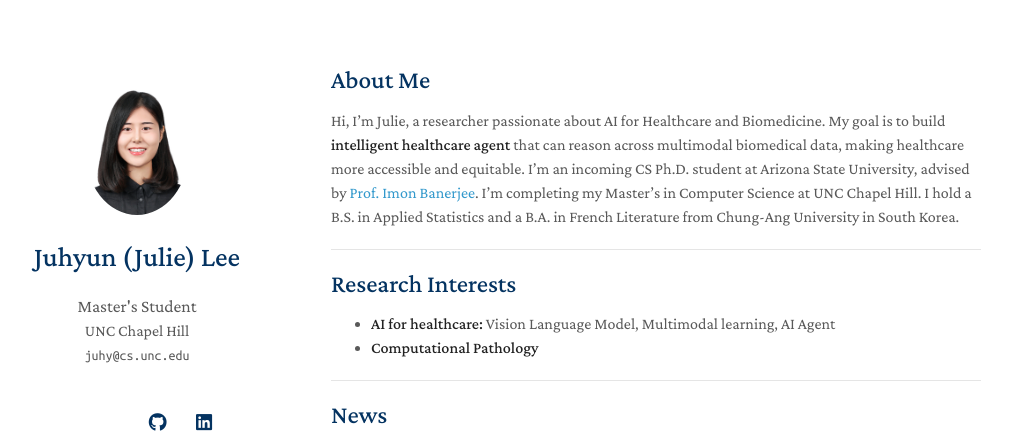
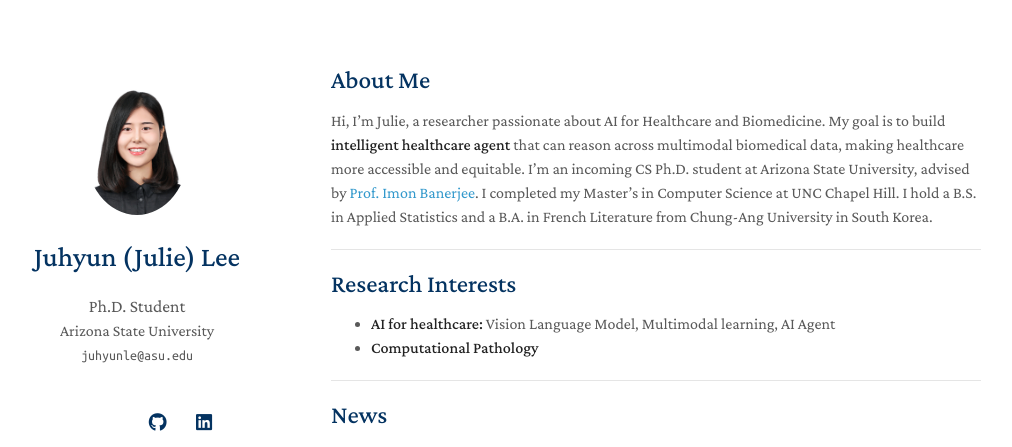
Before and after one commit to JulieOnIsland/julieonisland.github.io, a Jekyll site: the page built from index.md, in a window 1280 px wide and 1039 px high. Shown: the top 447 px of the window, without its empty margins (139-1151 px from the left). Built offline with Jekyll 4.4.1, drawn with Linux system fonts in a browser that asks for light colours; a style sheet for code colours, icons or effects is not loaded; our own code applies the rules of GitHub Pages for plain Markdown files.

Commit message:
affiliation updated

```diff
--- a/_config.yml
+++ b/_config.yml
@@ -1,8 +1,8 @@
 # Basic Information
 title: Juhyun (Julie) Lee
-position: Master's Student
-affiliation: UNC Chapel Hill
-email: juhy@cs.unc.edu
+position: Ph.D. Student
+affiliation: Arizona State University
+email: juhyunle@asu.edu
 
 # Search Engine Optimization (SEO)
 # The following information is used to improve the website traffic from search engines, e.g., Google.
--- a/index.md
+++ b/index.md
@@ -4,7 +4,7 @@ layout: homepage
 
 ## About Me
 
-Hi, I’m Julie, a researcher passionate about AI for Healthcare and Biomedicine. My goal is to build <strong>intelligent healthcare agent</strong> that can reason across multimodal biomedical data, making healthcare more accessible and equitable. I'm an incoming CS Ph.D. student at Arizona State University, advised by [Prof. Imon Banerjee](https://labs.engineering.asu.edu/banerjeelab/person/imon-banerjee/). I'm completing my Master's in Computer Science at UNC Chapel Hill. I hold a B.S. in Applied Statistics and a B.A. in French Literature from Chung-Ang University in South Korea.
+Hi, I’m Julie, a researcher passionate about AI for Healthcare and Biomedicine. My goal is to build <strong>intelligent healthcare agent</strong> that can reason across multimodal biomedical data, making healthcare more accessible and equitable. I'm an incoming CS Ph.D. student at Arizona State University, advised by [Prof. Imon Banerjee](https://labs.engineering.asu.edu/banerjeelab/person/imon-banerjee/). I completed my Master's in Computer Science at UNC Chapel Hill. I hold a B.S. in Applied Statistics and a B.A. in French Literature from Chung-Ang University in South Korea.
 
 <hr>
 
```
